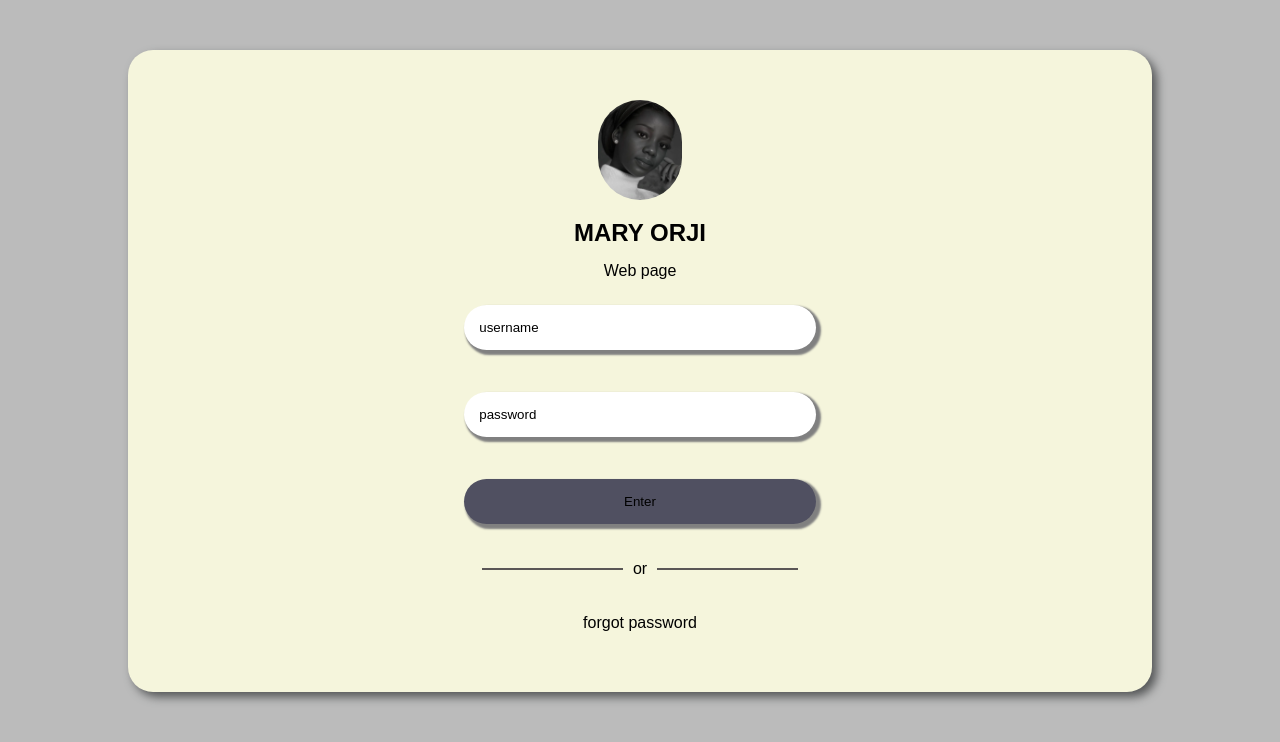
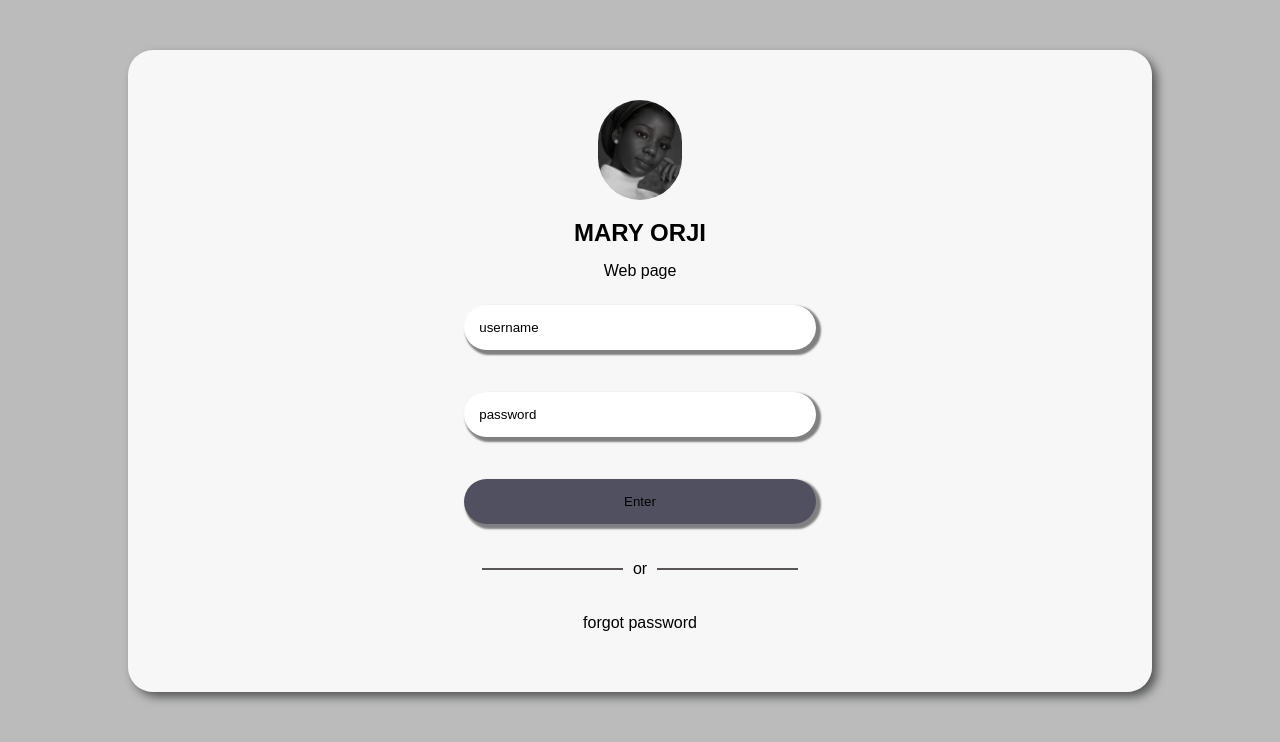
Before and after one commit to maryjulie22/Chikonnect, a plain HTML site: page index.html in a window 1280 px wide. Drawn offline with Linux system fonts and the light colour scheme.

Commit message:
background-color

```diff
--- a/style.css
+++ b/style.css
@@ -14,7 +14,7 @@ body{
   text-align: center;
   border: transparent;
   border-radius: 25px;
-  background-color: beige;
+  background-color:rgba(255, 255, 255, 0.884);
   padding: 50px 10px;
   box-shadow: 5px 5px 10px rgb(85, 87, 88);
 }
```
